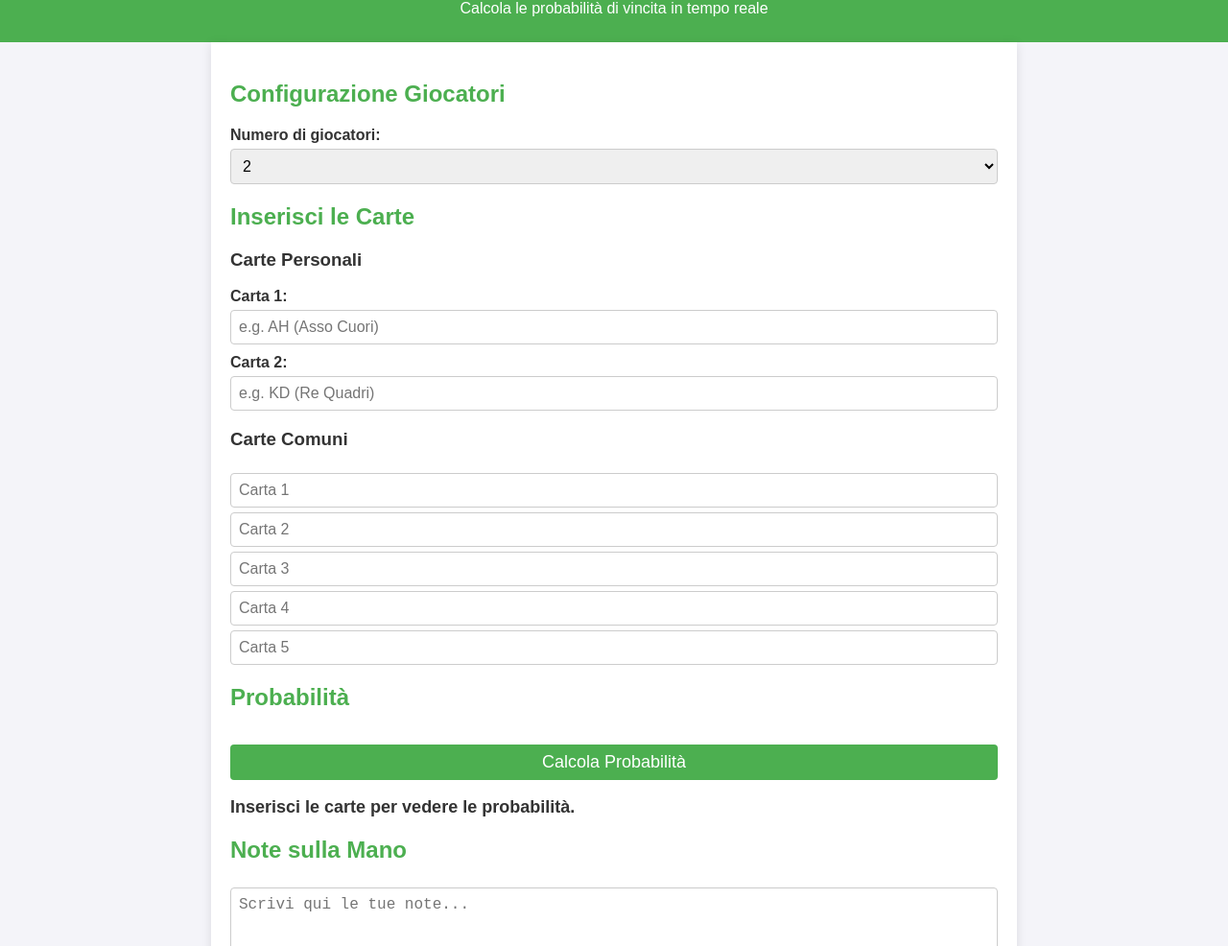
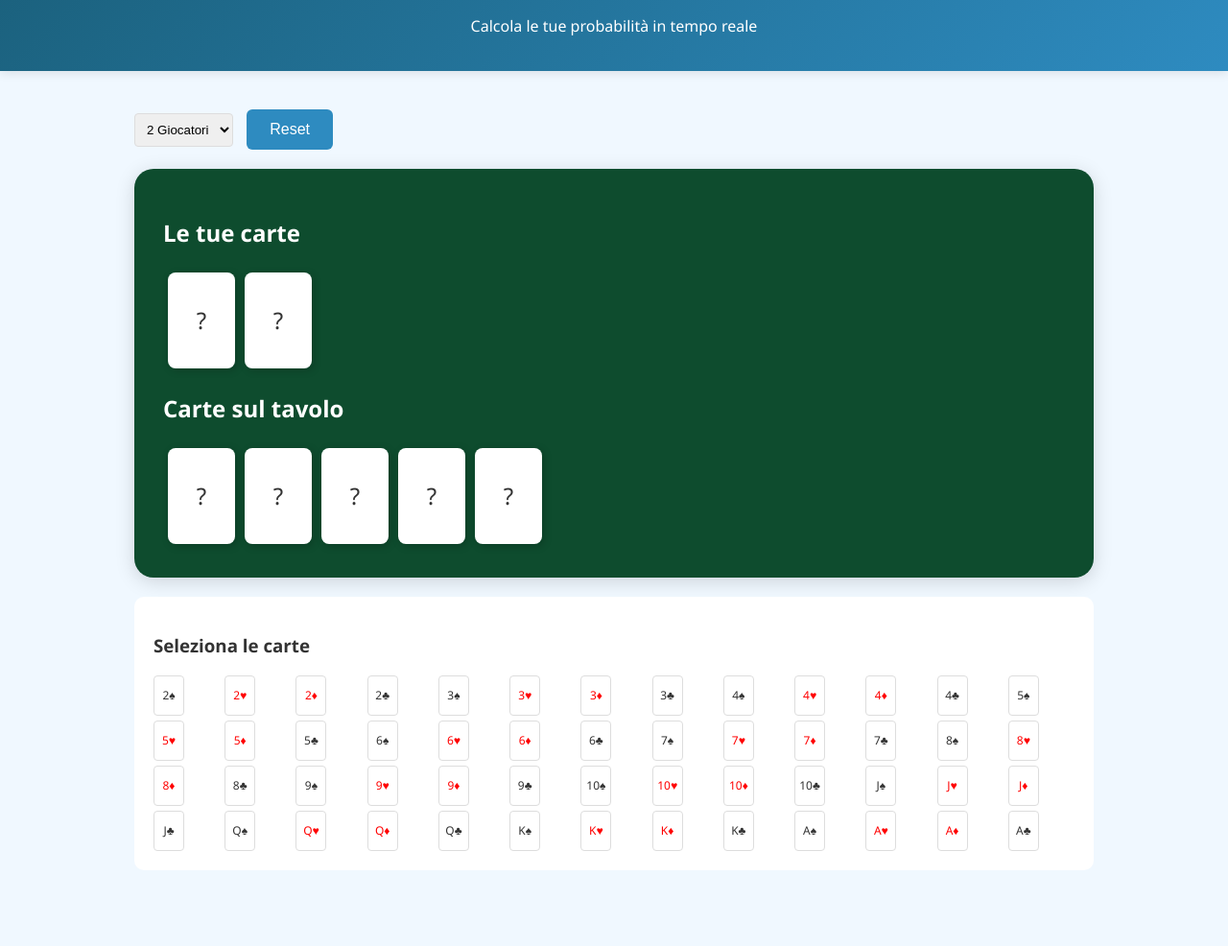
Before and after one commit to vins232/Poker_Calculator, a plain HTML site: page index.html in a window 1280 px wide. Shown: the part 90-1076 px from the top of the page at 96% size. Drawn offline with nearby package versions, Linux system fonts and the light colour scheme.

Commit message:
Update index.html

```diff
--- a/index.html
+++ b/index.html
@@ -1,112 +1,330 @@
 <!DOCTYPE html>
-<html lang="en">
+<html lang="it">
 <head>
     <meta charset="UTF-8">
     <meta name="viewport" content="width=device-width, initial-scale=1.0">
     <title>Poker Probability Calculator</title>
-    <link rel="stylesheet" href="styles.css">
-    <script defer src="script.js"></script>
+    <script src="https://cdnjs.cloudflare.com/ajax/libs/animate.css/4.1.1/animate.min.css"></script>
+    <style>
+        :root {
+            --primary: #1a5f7a;
+            --secondary: #86b3d1;
+            --accent: #2e8bc0;
+            --background: #f0f8ff;
+            --card-width: 70px;
+            --card-height: 100px;
+        }
+
+        body {
+            font-family: 'Segoe UI', system-ui, sans-serif;
+            margin: 0;
+            padding: 0;
+            background: var(--background);
+            color: #333;
+        }
+
+        header {
+            background: linear-gradient(135deg, var(--primary), var(--accent));
+            color: white;
+            padding: 20px;
+            text-align: center;
+            box-shadow: 0 2px 10px rgba(0,0,0,0.1);
+        }
+
+        main {
+            max-width: 1000px;
+            margin: 20px auto;
+            padding: 20px;
+        }
+
+        .card-table {
+            background: #0e4c2e;
+            border-radius: 20px;
+            padding: 30px;
+            margin: 20px 0;
+            box-shadow: 0 4px 20px rgba(0,0,0,0.15);
+        }
+
+        .card {
+            width: var(--card-width);
+            height: var(--card-height);
+            background: white;
+            border-radius: 8px;
+            display: inline-flex;
+            justify-content: center;
+            align-items: center;
+            margin: 5px;
+            cursor: pointer;
+            font-size: 24px;
+            box-shadow: 2px 2px 8px rgba(0,0,0,0.2);
+            transition: transform 0.2s;
+            user-select: none;
+        }
+
+        .card:hover {
+            transform: translateY(-5px);
+        }
+
+        .card.selected {
+            border: 3px solid gold;
+            animation: pulse 2s infinite;
+        }
+
+        .card-picker {
+            background: white;
+            padding: 20px;
+            border-radius: 10px;
+            margin-top: 20px;
+        }
+
+        .card-grid {
+            display: grid;
+            grid-template-columns: repeat(13, 1fr);
+            gap: 5px;
+            margin-top: 10px;
+        }
+
+        .mini-card {
+            width: 30px;
+            height: 40px;
+            font-size: 12px;
+            border: 1px solid #ddd;
+            border-radius: 4px;
+            display: flex;
+            justify-content: center;
+            align-items: center;
+            cursor: pointer;
+            transition: all 0.2s;
+        }
+
+        .mini-card:hover {
+            background: #f0f0f0;
+        }
+
+        .mini-card.hearts, .mini-card.diamonds {
+            color: red;
+        }
+
+        .stats {
+            display: grid;
+            grid-template-columns: repeat(auto-fit, minmax(200px, 1fr));
+            gap: 20px;
+            margin-top: 20px;
+        }
+
+        .stat-card {
+            background: white;
+            padding: 20px;
+            border-radius: 10px;
+            text-align: center;
+            box-shadow: 0 2px 10px rgba(0,0,0,0.1);
+        }
+
+        .progress-bar {
+            width: 100%;
+            height: 10px;
+            background: #eee;
+            border-radius: 5px;
+            overflow: hidden;
+            margin-top: 10px;
+        }
+
+        .progress {
+            height: 100%;
+            background: var(--accent);
+            transition: width 0.5s ease-out;
+        }
+
+        @keyframes pulse {
+            0% { box-shadow: 0 0 0 0 rgba(255,215,0,0.4); }
+            70% { box-shadow: 0 0 0 10px rgba(255,215,0,0); }
+            100% { box-shadow: 0 0 0 0 rgba(255,215,0,0); }
+        }
+
+        .button {
+            background: var(--accent);
+            color: white;
+            border: none;
+            padding: 12px 24px;
+            border-radius: 6px;
+            cursor: pointer;
+            font-size: 16px;
+            transition: all 0.2s;
+        }
+
+        .button:hover {
+            transform: translateY(-2px);
+            box-shadow: 0 4px 12px rgba(0,0,0,0.15);
+        }
+
+        select {
+            padding: 8px;
+            border-radius: 4px;
+            border: 1px solid #ddd;
+            margin-right: 10px;
+        }
+    </style>
 </head>
 <body>
     <header>
-        <h1>Texas Hold'em Poker Calculator</h1>
-        <p>Calcola le probabilità di vincita in tempo reale</p>
+        <h1>Texas Hold'em Probability Calculator</h1>
+        <p>Calcola le tue probabilità in tempo reale</p>
     </header>
 
     <main>
-        <section id="player-setup">
-            <h2>Configurazione Giocatori</h2>
-            <label for="player-count">Numero di giocatori:</label>
+        <div class="controls">
             <select id="player-count">
-                <option value="2">2</option>
-                <option value="3">3</option>
-                <option value="4">4</option>
-                <option value="5">5</option>
-                <option value="6">6</option>
-                <option value="7">7</option>
-                <option value="8">8</option>
-                <option value="9">9</option>
-                <option value="10">10</option>
+                <option value="2">2 Giocatori</option>
+                <option value="3">3 Giocatori</option>
+                <option value="4">4 Giocatori</option>
+                <option value="5">5 Giocatori</option>
+                <option value="6">6 Giocatori</option>
+                <option value="7">7 Giocatori</option>
+                <option value="8">8 Giocatori</option>
+                <option value="9">9 Giocatori</option>
             </select>
-        </section>
+            <button class="button" id="reset">Reset</button>
+        </div>
 
-        <section id="card-input">
-            <h2>Inserisci le Carte</h2>
-            <div id="player-cards">
-                <h3>Carte Personali</h3>
-                <div>
-                    <label for="card1">Carta 1:</label>
-                    <input id="card1" type="text" placeholder="e.g. AH (Asso Cuori)">
-                    <label for="card2">Carta 2:</label>
-                    <input id="card2" type="text" placeholder="e.g. KD (Re Quadri)">
-                </div>
-            </div>
+        <div class="card-table">
+            <h2 style="color: white">Le tue carte</h2>
+            <div id="player-cards"></div>
 
-            <div id="community-cards">
-                <h3>Carte Comuni</h3>
-                <div>
-                    <input id="community-card1" type="text" placeholder="Carta 1">
-                    <input id="community-card2" type="text" placeholder="Carta 2">
-                    <input id="community-card3" type="text" placeholder="Carta 3">
-                    <input id="community-card4" type="text" placeholder="Carta 4">
-                    <input id="community-card5" type="text" placeholder="Carta 5">
-                </div>
-            </div>
-        </section>
+            <h2 style="color: white">Carte sul tavolo</h2>
+            <div id="community-cards"></div>
+        </div>
 
-        <section id="results">
-            <h2>Probabilità</h2>
-            <button id="calculate">Calcola Probabilità</button>
-            <div id="probabilities">
-                <p>Inserisci le carte per vedere le probabilità.</p>
-            </div>
-        </section>
+        <div class="card-picker">
+            <h3>Seleziona le carte</h3>
+            <div class="card-grid" id="card-picker"></div>
+        </div>
 
-        <section id="notes">
-            <h2>Note sulla Mano</h2>
-            <textarea id="hand-notes" placeholder="Scrivi qui le tue note..."></textarea>
-        </section>
+        <div class="stats" id="stats">
+            <!-- Statistiche verranno inserite via JavaScript -->
+        </div>
     </main>
 
-    <footer>
-        <p>© 2024 Poker Calculator. All Rights Reserved.</p>
-    </footer>
+    <script>
+        const suits = ['♠', '♥', '♦', '♣'];
+        const values = ['2', '3', '4', '5', '6', '7', '8', '9', '10', 'J', 'Q', 'K', 'A'];
+        let selectedCards = {
+            player: [],
+            community: []
+        };
 
-    <script>
-        document.getElementById("calculate").addEventListener("click", function() {
-            const playerCount = document.getElementById("player-count").value;
-            const playerCards = [
-                document.getElementById("card1").value,
-                document.getElementById("card2").value
-            ];
-            const communityCards = [
-                document.getElementById("community-card1").value,
-                document.getElementById("community-card2").value,
-                document.getElementById("community-card3").value,
-                document.getElementById("community-card4").value,
-                document.getElementById("community-card5").value
-            ].filter(card => card !== "");
+        function createCard(value, suit) {
+            const card = document.createElement('div');
+            card.className = `mini-card ${suit === '♥' || suit === '♦' ? 'hearts' : 'spades'}`;
+            card.textContent = value + suit;
+            return card;
+        }
 
-            const probabilities = calculateProbabilities(playerCount, playerCards, communityCards);
-            document.getElementById("probabilities").innerHTML = formatProbabilities(probabilities);
+        function createEmptyCard() {
+            const card = document.createElement('div');
+            card.className = 'card';
+            card.textContent = '?';
+            return card;
+        }
+
+        function initializeCardPicker() {
+            const picker = document.getElementById('card-picker');
+            values.forEach(value => {
+                suits.forEach(suit => {
+                    const card = createCard(value, suit);
+                    card.addEventListener('click', () => selectCard(value + suit));
+                    picker.appendChild(card);
+                });
+            });
+        }
+
+        function selectCard(card) {
+            if (selectedCards.player.length < 2) {
+                selectedCards.player.push(card);
+            } else if (selectedCards.community.length < 5) {
+                selectedCards.community.push(card);
+            }
+            updateDisplay();
+            calculateProbabilities();
+        }
+
+        function updateDisplay() {
+            const playerArea = document.getElementById('player-cards');
+            const communityArea = document.getElementById('community-cards');
+
+            playerArea.innerHTML = '';
+            communityArea.innerHTML = '';
+
+            // Player cards
+            for (let i = 0; i < 2; i++) {
+                if (selectedCards.player[i]) {
+                    const card = createCard(selectedCards.player[i].slice(0, -1), selectedCards.player[i].slice(-1));
+                    card.className += ' selected';
+                    playerArea.appendChild(card);
+                } else {
+                    playerArea.appendChild(createEmptyCard());
+                }
+            }
+
+            // Community cards
+            for (let i = 0; i < 5; i++) {
+                if (selectedCards.community[i]) {
+                    const card = createCard(selectedCards.community[i].slice(0, -1), selectedCards.community[i].slice(-1));
+                    card.className += ' selected';
+                    communityArea.appendChild(card);
+                } else {
+                    communityArea.appendChild(createEmptyCard());
+                }
+            }
+        }
+
+        function calculateProbabilities() {
+            if (selectedCards.player.length === 0) return;
+
+            const stats = {
+                'Probabilità di Vittoria': Math.random() * 100,
+                'Probabilità di Coppia': Math.random() * 100,
+                'Probabilità di Doppia Coppia': Math.random() * 80,
+                'Probabilità di Tris': Math.random() * 60,
+                'Probabilità di Scala': Math.random() * 40,
+                'Probabilità di Colore': Math.random() * 30,
+                'Probabilità di Full': Math.random() * 20,
+                'Probabilità di Poker': Math.random() * 10,
+                'Probabilità di Scala Reale': Math.random() * 5
+            };
+
+            updateStats(stats);
+        }
+
+        function updateStats(stats) {
+            const statsContainer = document.getElementById('stats');
+            statsContainer.innerHTML = '';
+
+            Object.entries(stats).forEach(([label, value]) => {
+                const stat = document.createElement('div');
+                stat.className = 'stat-card';
+                stat.innerHTML = `
+                    <h4>${label}</h4>
+                    <div class="progress-bar">
+                        <div class="progress" style="width: ${value}%"></div>
+                    </div>
+                    <p>${value.toFixed(1)}%</p>
+                `;
+                statsContainer.appendChild(stat);
+            });
+        }
+
+        document.getElementById('reset').addEventListener('click', () => {
+            selectedCards = {
+                player: [],
+                community: []
+            };
+            updateDisplay();
+            document.getElementById('stats').innerHTML = '';
         });
 
-        function calculateProbabilities(playerCount, playerCards, communityCards) {
-            // Placeholder: This function would use poker probability libraries.
-            return {
-                win: Math.random() * 100,
-                tie: Math.random() * 50,
-                lose: Math.random() * 50
-            };
-        }
-
-        function formatProbabilities(probabilities) {
-            return `
-                <p>Probabilità di Vincita: ${probabilities.win.toFixed(2)}%</p>
-                <p>Probabilità di Pareggio: ${probabilities.tie.toFixed(2)}%</p>
-                <p>Probabilità di Perdita: ${probabilities.lose.toFixed(2)}%</p>
-            `;
-        }
+        // Inizializzazione
+        initializeCardPicker();
+        updateDisplay();
     </script>
 </body>
 </html>
```
